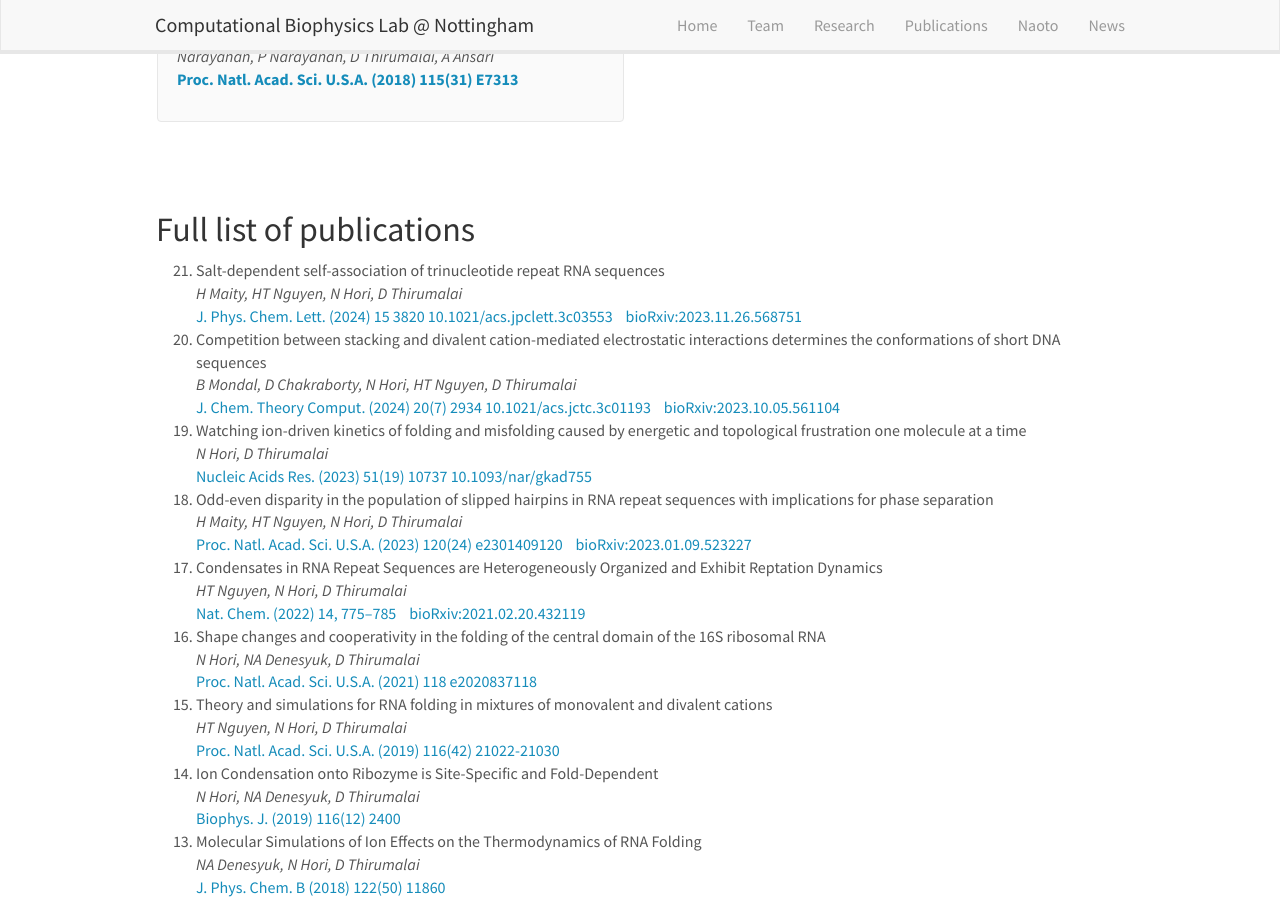
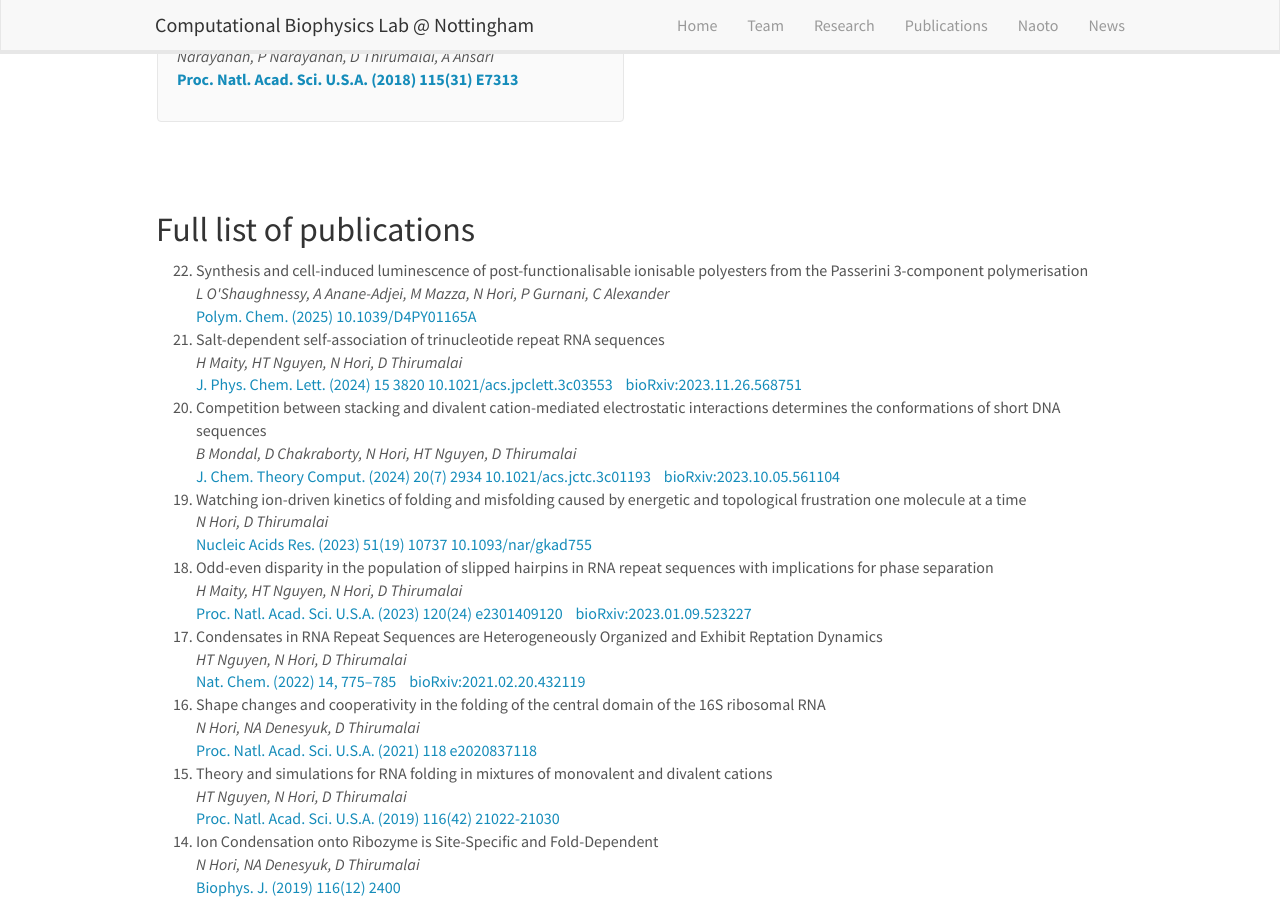
Before and after one commit to Hori-Lab/hori-lab.github.io, a Jekyll site: the page built from _pages/publications.md, in a window 1280 px wide and 900 px high, scrolled down 1652 px. Built offline with Jekyll 4.4.1, drawn with Linux system fonts in a browser that asks for light colours; nearby versions of some CDN libraries.

Commit message:
Update news and publist. Add Research

```diff
--- a/_data/news.yml
+++ b/_data/news.yml
@@ -1,3 +1,6 @@
+- date: 17. Dec. 2024
+  headline: Naoto co-organized and delivered a talk at the Institute for Protein Research seminar and also gave an invited seminar at RIKEN.
+
 - date: 18. Oct. 2024
   headline: Huong's article <i>DNA nanomachine tutorial</i> has been published in <a href=https://www.jstage.jst.go.jp/article/biophysico/advpub/0/advpub_e212009/_article target="_blank">Biophysics and Physicobiology</a>.
 
--- a/_data/publist.yml
+++ b/_data/publist.yml
@@ -1,6 +1,14 @@
+- title: Synthesis and cell-induced luminescence of post-functionalisable ionisable polyesters from the Passerini 3-component polymerisation
+  authors: L O'Shaughnessy, A Anane-Adjei, M Mazza, N Hori, P Gurnani, C Alexander
+  description: ""
+  link:
+    url: https://doi.org/10.1039/D4PY01165A
+    display: "Polym. Chem. (2025) 10.1039/D4PY01165A"
+  highlight: 0
+  news2: ""
+
 - title: Salt-dependent self-association of trinucleotide repeat RNA sequences
   authors: H Maity, HT Nguyen, N Hori, D Thirumalai
-  image: .png
   description: ""
   link:
     url: https://doi.org/10.1021/acs.jpclett.3c03553
```
Also changed, not shown: _pages/research.md (added, +31 -0 lines).
